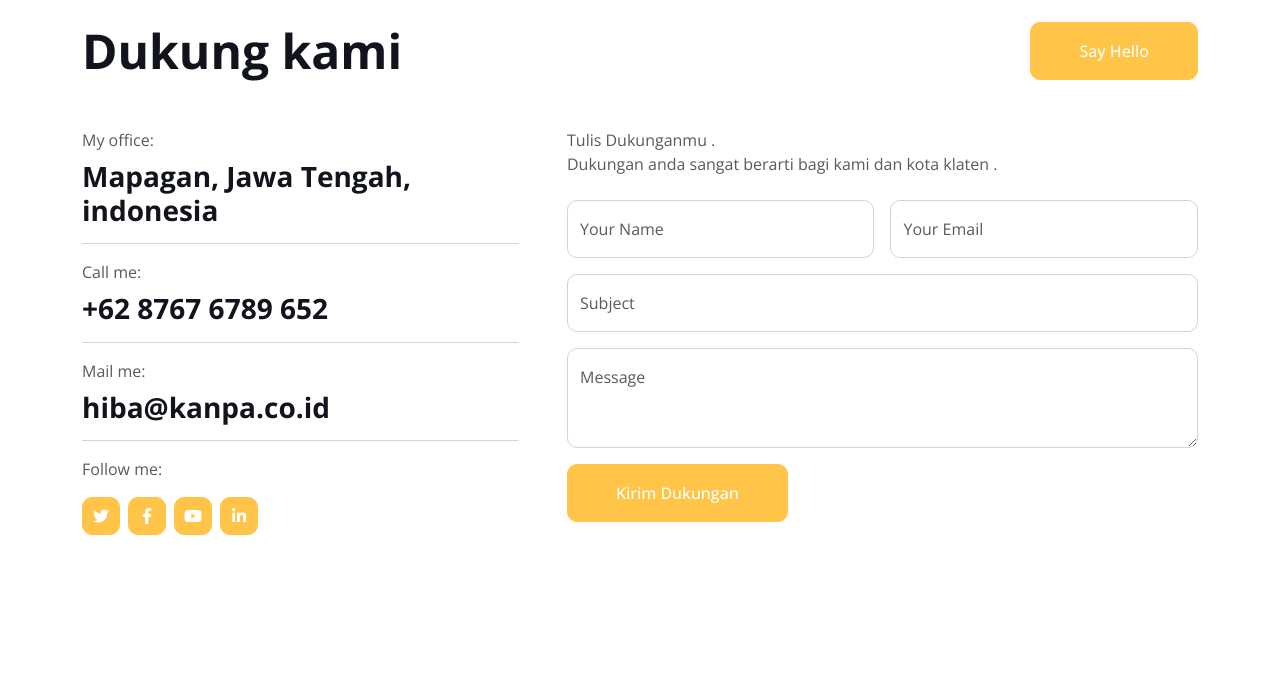
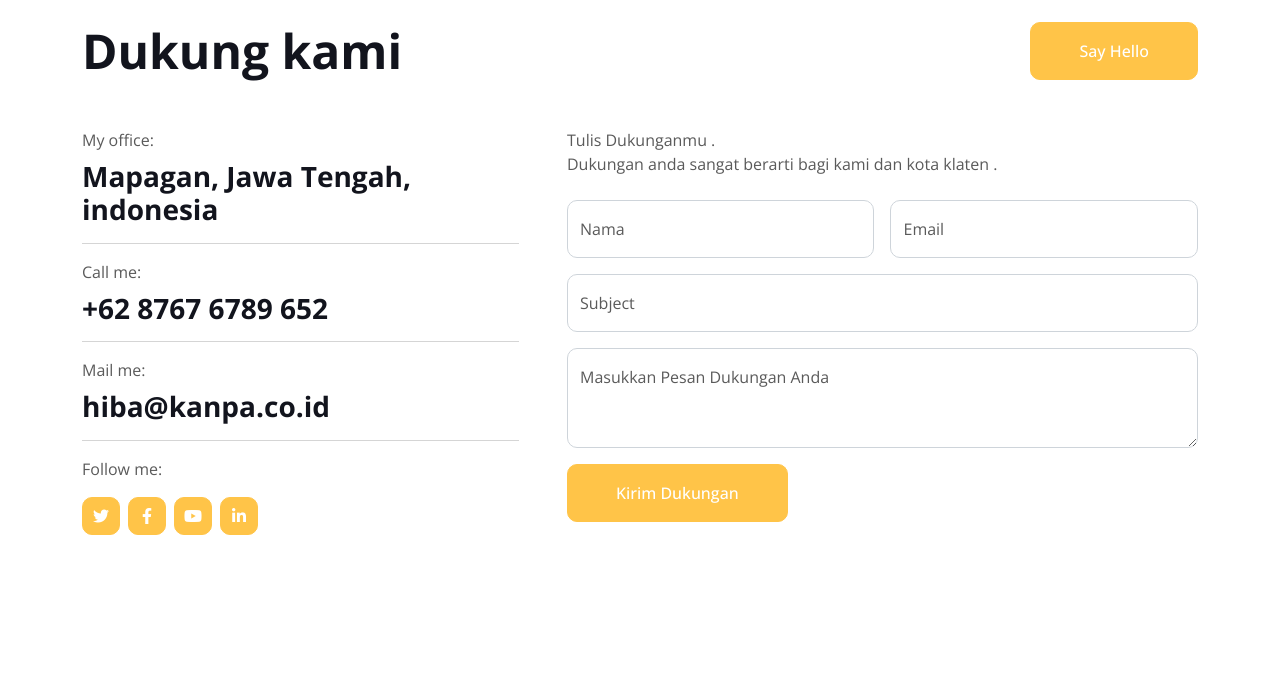
Before and after one commit to Shoichiinaba/caleg_hiba, a PHP site: page / in a window 1280 px wide. Shown: the part 4996-5684 px from the top of the page. Run offline with PHP 8.4, Linux system fonts and the light colour scheme; some libraries are stand-ins or nearby versions.

Commit message:
update 2

```diff
--- a/index.php
+++ b/index.php
@@ -542,9 +542,6 @@
                 <div class="col-lg-6">
                     <h1 class="display-5 mb-0">Artikel</h1>
                 </div>
-                <div class="col-lg-6 text-lg-end">
-                    <a class="btn btn-secondary py-3 px-5" href="">Contact Us</a>
-                </div>
             </div>
             <div class="row">
                 <div class="col-lg-8 col-md-6 wow fadeInUp" data-wow-delay="0.1s">
@@ -646,16 +643,15 @@
                         <div class="row g-3">
                             <div class="col-md-6">
                                 <div class="form-floating">
-                                    <input type="text" class="form-control" id="name" name="name"
-                                        placeholder="Your Name">
-                                    <label for="name">Your Name</label>
+                                    <input type="text" class="form-control" id="name" name="name" placeholder="Nama">
+                                    <label for="name">Nama</label>
                                 </div>
                             </div>
                             <div class="col-md-6">
                                 <div class="form-floating">
                                     <input type="email" class="form-control" id="email" name="email"
-                                        placeholder="Your Email">
-                                    <label for="email">Your Email</label>
+                                        placeholder="Email">
+                                    <label for="email">Email</label>
                                 </div>
                             </div>
                             <div class="col-12">
@@ -669,7 +665,7 @@
                                 <div class="form-floating">
                                     <textarea class="form-control" placeholder="Leave a message here" id="message"
                                         name="message" style="height: 100px"></textarea>
-                                    <label for="message">Message</label>
+                                    <label for="message">Masukkan Pesan Dukungan Anda</label>
                                 </div>
                             </div>
                             <div class="col-12">
```
Also changed, not shown: img/hiba_profil.png (added).
